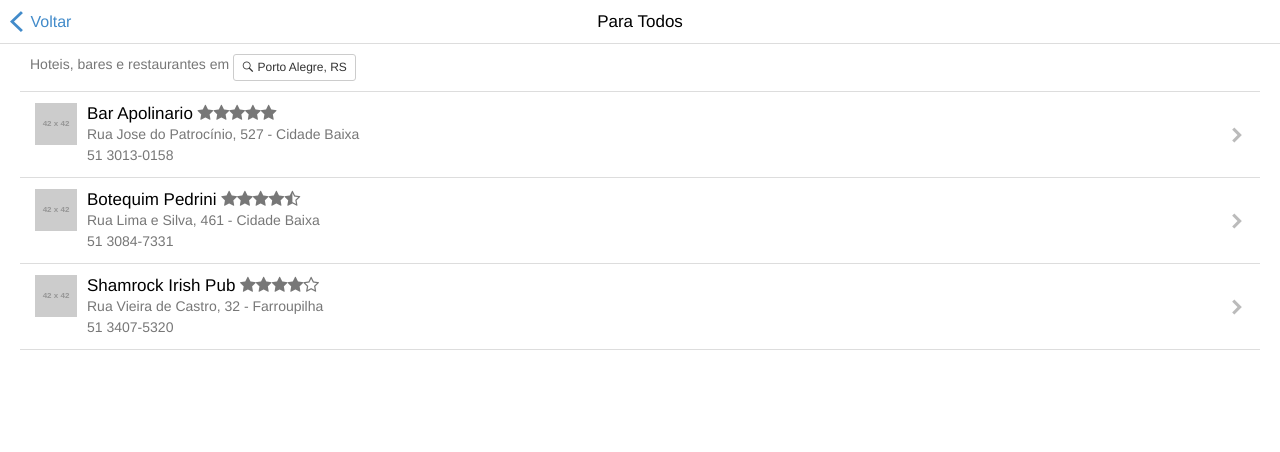
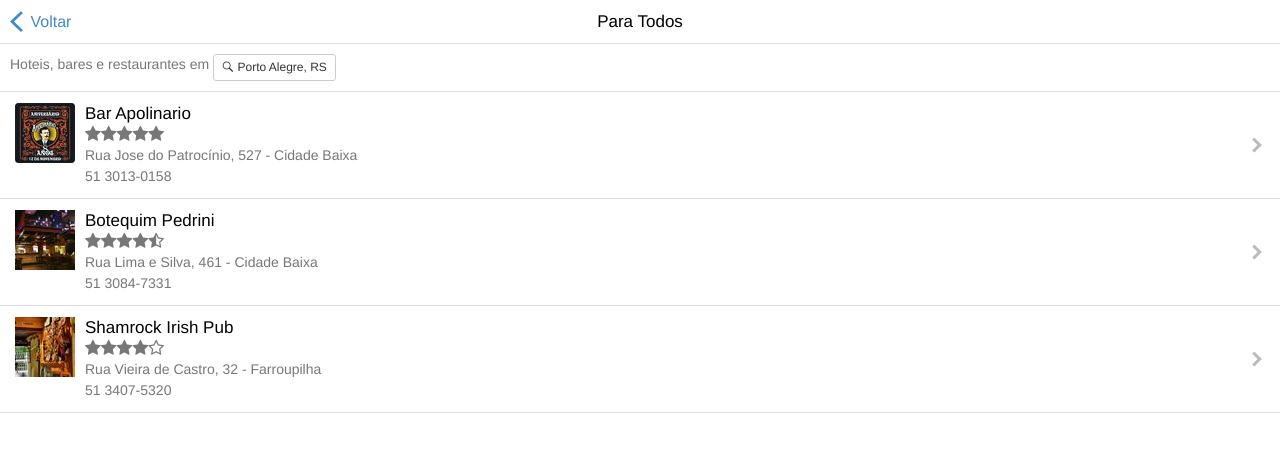
Before and after one commit to mbdavid/para-todos, a website: page src/public/results.html in a window 1280 px wide. Drawn offline with Linux system fonts and the light colour scheme; placeholder pictures from the web are drawn by us.

Commit message:
Imagens dos bares + results.html

```diff
--- a/src/public/results.html
+++ b/src/public/results.html
@@ -9,9 +9,6 @@
     <link href="css/ratchet.css" rel="stylesheet">
     <link href="css/font-awesome.min.css" rel="stylesheet">
     <script src="js/ratchet.js"></script>
-	<style>
-		.device-content { padding: 20px; }
-	</style>
   </head>
   <body>
 
@@ -24,7 +21,7 @@
       <h1 class="title">Para Todos</h1>
     </header>
 
-	<div class="content device-content">
+	<div class="content">
 
 		<p class="content-padded">Hoteis, bares e restaurantes em
 			<button class="btn">
@@ -35,10 +32,10 @@
 
 		<ul class="table-view">
 			<li class="table-view-cell media">
-				<a class="navigate-right">
-				<img class="media-object pull-left" src="http://placehold.it/42x42">
+				<a class="navigate-right" href="details.html">
+				<img class="media-object pull-left" src="img/res1.jpg">
 				<div class="media-body">
-					Bar Apolinario
+					Bar Apolinario<br/>
 					<p class="fa fa-star" /><p class="fa fa-star" /><p class="fa fa-star" /><p class="fa fa-star" /><p class="fa fa-star" />
 					<p>Rua Jose do Patrocínio, 527 - Cidade Baixa</p>
 					<p>51 3013-0158</p>
@@ -46,10 +43,10 @@
 				</a>
 			</li>
 			<li class="table-view-cell media">
-				<a class="navigate-right">
-				<img class="media-object pull-left" src="http://placehold.it/42x42">
+				<a class="navigate-right" href="details.html">
+				<img class="media-object pull-left" src="img/res2.jpg">
 				<div class="media-body">
-					Botequim Pedrini
+					Botequim Pedrini<br/>
 					<p class="fa fa-star" /><p class="fa fa-star" /><p class="fa fa-star" /><p class="fa fa-star" /><p class="fa fa-star-half-o" />
 					<p>Rua Lima e Silva, 461 - Cidade Baixa</p>
 					<p>51 3084-7331</p>
@@ -57,10 +54,10 @@
 				</a>
 			</li>
 			<li class="table-view-cell media">
-				<a class="navigate-right">
-				<img class="media-object pull-left" src="http://placehold.it/42x42">
+				<a class="navigate-right" href="details.html">
+				<img class="media-object pull-left" src="img/res3.jpg">
 				<div class="media-body">
-					Shamrock Irish Pub
+					Shamrock Irish Pub<br/>
 					<p class="fa fa-star" /><p class="fa fa-star" /><p class="fa fa-star" /><p class="fa fa-star" /><p class="fa fa-star-o" />
 					<p>Rua Vieira de Castro, 32 - Farroupilha</p>
 					<p>51 3407-5320</p>
```
Also changed, not shown: src/public/details.html (added, +35 -0 lines), src/public/img/res1.jpg (added), src/public/img/res2.jpg (added), src/public/img/res3.jpg (added).
